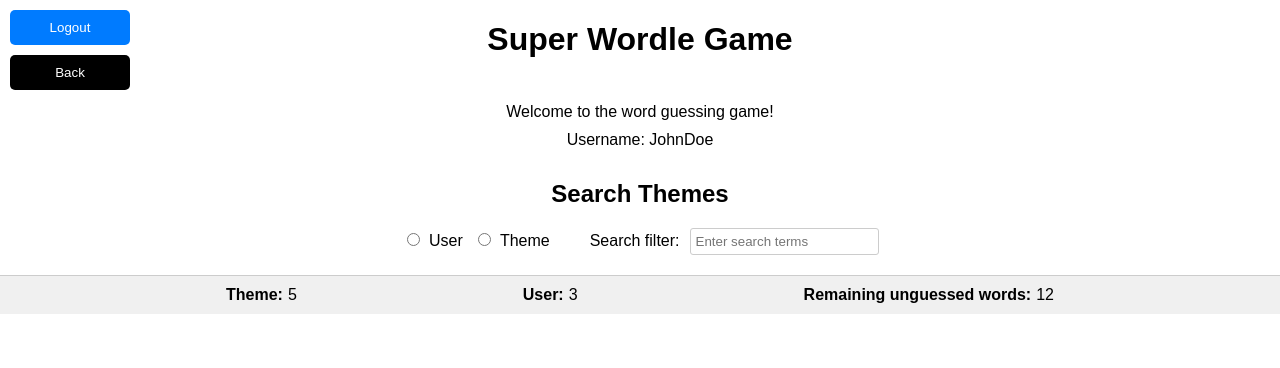
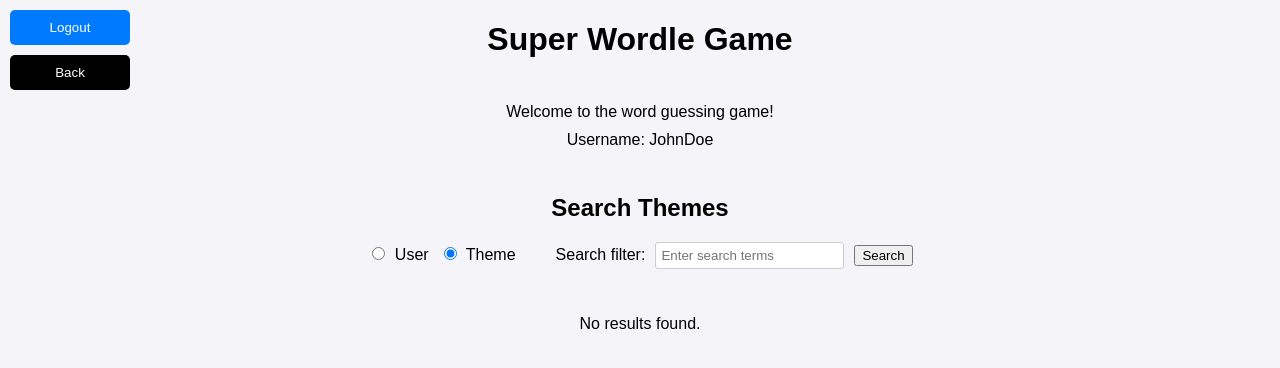
Before and after one commit to danielg5/cits5505GroupProject, a Flask app: page /search in a window 1280 px wide. Shown: the top 368 px of the page. Run offline with Flask 3, Linux system fonts and the light colour scheme.

Commit message:
Incoperate search results from DB

```diff
--- a/app/routes.py
+++ b/app/routes.py
@@ -30,10 +30,29 @@
 #def profile():
 #    return render_template('profile.html')
 
-@flaskApp.route('/search')
+@flaskApp.route('/search', methods=['GET', 'POST'])
 def search():
-# TODO: Need to send to send creator and theme to game.html
-    return render_template('search.html')
+    search_query = ''
+    search_option = 'theme'  # Default search option
+    results = []
+
+    if request.method == 'POST':
+        search_query = request.form['search_query']
+        search_option = request.form.get('searchOption', 'theme')
+
+        if search_option == 'user':
+            # Search for themes by username
+            user = Person.query.filter_by(username=search_query).first()
+            if user:
+                results = user.themes
+            else:
+                results = []
+        elif search_option == 'theme':
+            # Search themes by theme name
+            results = Theme.query.filter(Theme.theme.like(f'%{search_query}%')).all()
+
+    return render_template('search.html', search_results=results, search_query=search_query, search_option=search_option)
+
 
 @flaskApp.route('/create')
 def create():
--- a/app/templates/search.html
+++ b/app/templates/search.html
@@ -11,12 +11,12 @@
             font-family: Arial, sans-serif;
             display: flex;
             flex-direction: column;
-            height: 35vh;
+            height: 35vh; /* Adjusted to full viewport height for better flexibility */
+            background-color: #f4f4f9; /* Lighter background */
         }
         .header-container {
             position: relative;
             width: 100%;
-            min-height: 50%;
             flex: 1;
         }
         .container1 {
@@ -75,18 +75,40 @@
         }
         .search-results {
     display: flex;
-            justify-content: space-evenly;
+    flex-direction: column;
+    align-items: center; /* Aligns the search results container’s children centrally */
     width: 100%;
     padding: 10px 0;
-            background-color: #f0f0f0;
-            border-top: 1px solid #ccc;
-            font-size: 16px;
 }
-        .result-item {
-            display: flex;
-            align-items: center;
-            gap: 5px;
+
+.theme-row {
+    cursor: pointer;
+    background-color: #fff;
+    padding: 10px;
+    border: 1px solid #ccc;
+    margin-bottom: 5px;
+    text-align: center; /* Centers the text of the theme and username */
+    width: 100%; /* Ensure full width for proper centering */
 }
+
+.hidden {
+    display: none;
+    width: 100%; /* Full width to match theme row */
+}
+
+ul {
+    list-style-type: none; /* Removes bullet points */
+    padding: 0;
+    margin: 0 auto; /* Centers the list in the theme row */
+    text-align: center; /* Ensures text within the list is centered */
+    width: 100%; /* Ensures the list takes full width */
+}
+
+li {
+    display: inline-block; /* Makes list items line up in a row */
+    margin: 5px 10px; /* Adds spacing between items */
+}
+
     </style>
 </head>
 <body>
@@ -103,17 +125,55 @@
         </div>
     </div>
     <div class="search-container">
-        <h2>Search Themes</h2> <!-- Subtitle above search bar -->
+        <h2>Search Themes</h2>
+        <form action="{{ url_for('search') }}" method="post">
             <div class="search-bar">
-            <label><input type="radio" name="searchOption" value="user"> User</label>
-            <label><input type="radio" name="searchOption" value="theme"> Theme</label>
-            <span class="search-filter-label">Search filter:</span> <input type="text" placeholder="Enter search terms">
+                <label><input type="radio" name="searchOption" value="user" {{ 'checked' if search_option == 'user' else '' }}> User</label>
+                <label><input type="radio" name="searchOption" value="theme" {{ 'checked' if search_option == 'theme' else '' }}> Theme</label>
+                <span class="search-filter-label">Search filter:</span>
+                <input type="text" name="search_query" placeholder="Enter search terms" value="{{ search_query|default('') }}">
+                <button type="submit">Search</button>
             </div>
+        </form>
     </div>
     <div class="search-results">
-        <div class="result-item"><strong>Theme:</strong> 5</div>
-        <div class="result-item"><strong>User:</strong> 3</div>
-        <div class="result-item"><strong>Remaining unguessed words:</strong> 12</div>
+        {% if search_results %}
+            {% for theme in search_results %}
+            <div class="theme-row" onclick="toggleVisibility('words-{{ theme.id }}');">
+                <strong>{{ theme.theme }}</strong> - <em>{{ theme.person.username }}</em>
+                <span class="arrow">&#9660;</span>
             </div>
+            <ul id="words-{{ theme.id }}" class="hidden">
+                <li>{{ theme.word1 }}</li>
+                <li>{{ theme.word2 }}</li>
+                <li>{{ theme.word3 }}</li>
+                <li>{{ theme.word4 }}</li>
+                <li>{{ theme.word5 }}</li>
+                <li>{{ theme.word6 }}</li>
+                <li>{{ theme.word7 }}</li>
+                <li>{{ theme.word8 }}</li>
+                <li>{{ theme.word9 }}</li>
+                <li>{{ theme.word10 }}</li>
+            </ul>
+            {% endfor %}
+        {% else %}
+            <p>No results found.</p>
+        {% endif %}
+    </div>
+
+    <script>
+        function toggleVisibility(id) {
+            var element = document.getElementById(id);
+            var arrow = element.previousElementSibling.querySelector('.arrow');
+            if (element.style.display === 'block') {
+                element.style.display = 'none';
+                arrow.innerHTML = '&#9660;'; // Arrow down
+            } else {
+                element.style.display = 'block';
+                element.style.textAlign = 'center'; // Ensure text alignment remains centered
+                arrow.innerHTML = '&#9650;'; // Arrow up
+            }
+        }
+    </script>
 </body>
 </html>
```
Also changed, not shown: search.html (+77 -17 lines). Lines whose indentation alone changed are shown as unchanged.
